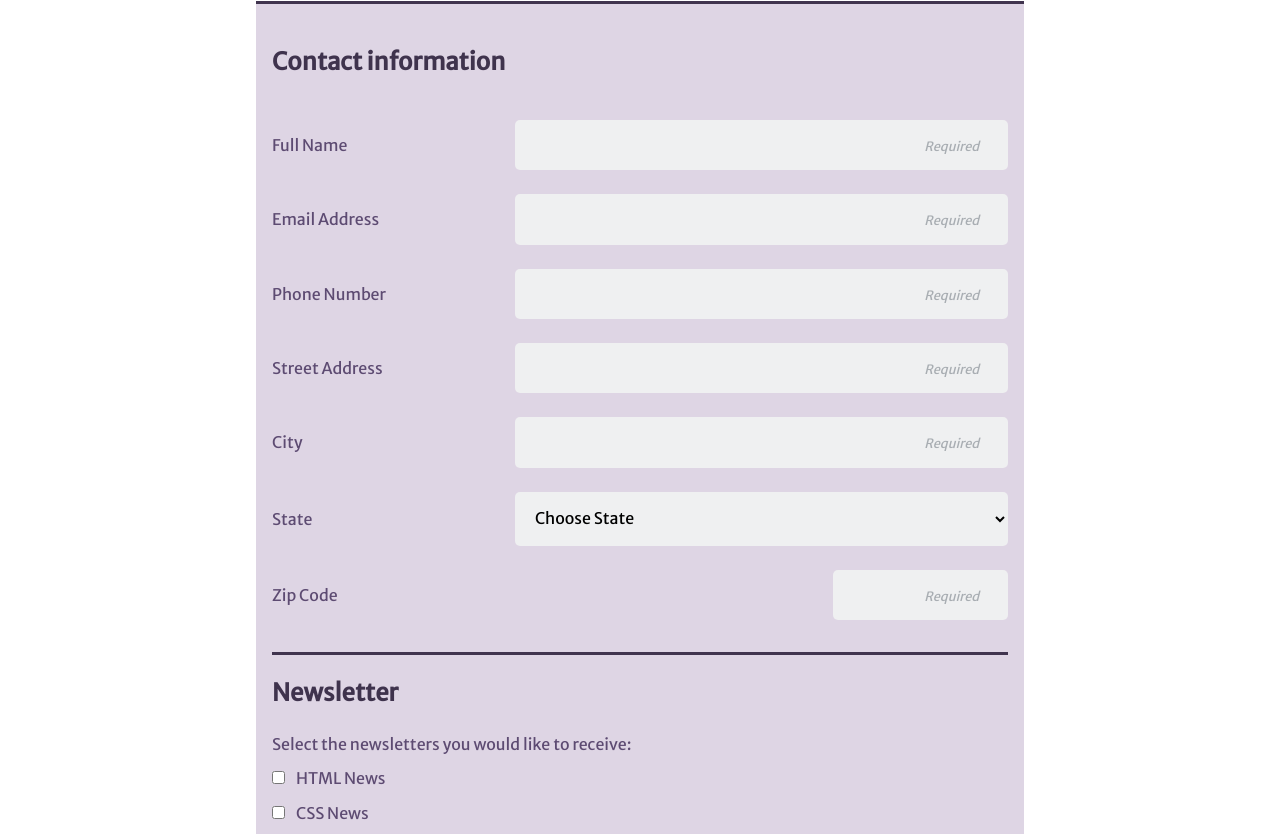
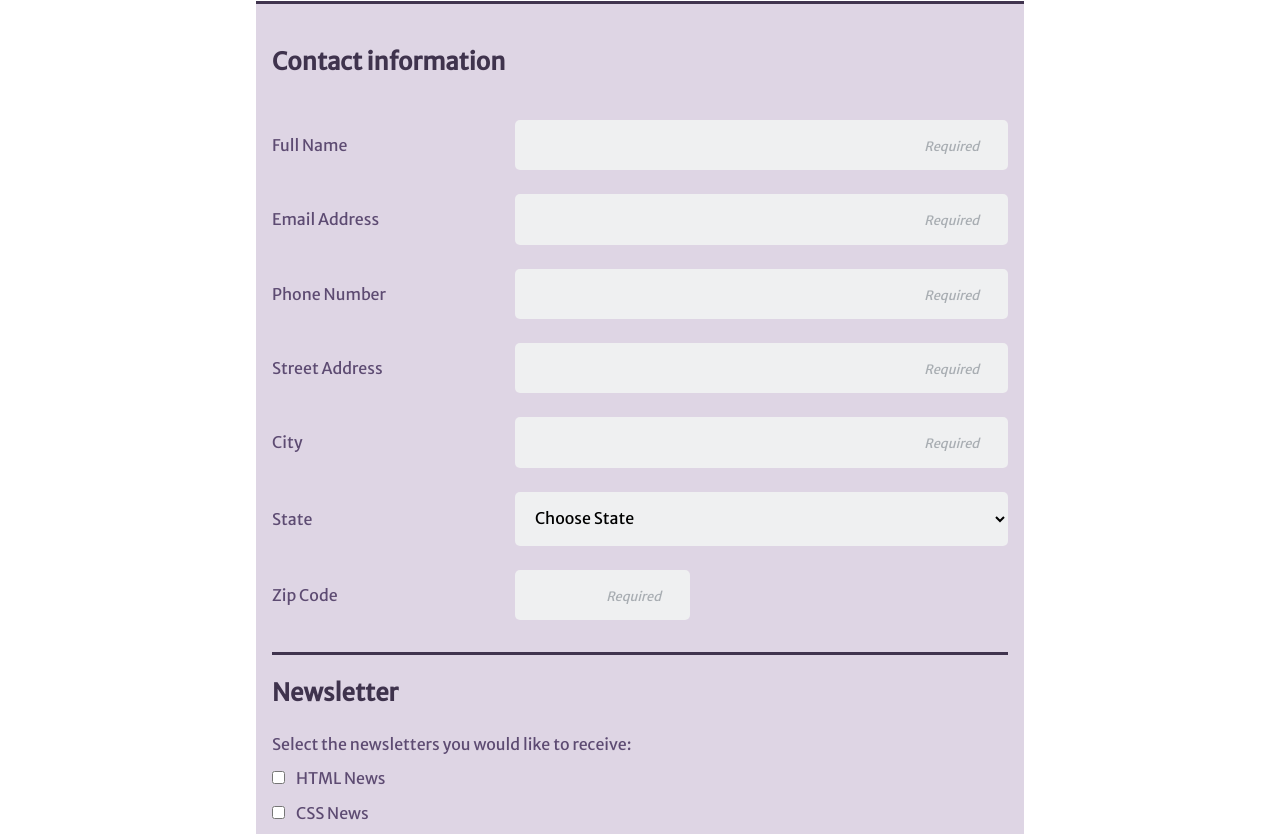
Before and after one commit to jesse-online/FE-Techdegree-project-3, a plain HTML site: page index.html in a window 1280 px wide. Shown: the part 238-1072 px from the top of the page. Drawn offline with Linux system fonts and the light colour scheme.

Commit message:
Updated CSS rule
Added max-width rule back into mediaquery to keep Zip Code label from filling the space between itself and its input element.

```diff
--- a/styles/styles.css
+++ b/styles/styles.css
@@ -238,6 +238,7 @@ Media queries
 
   .label-contact {
     flex: 1 33%;
+    max-width: 33%;
     margin: 0;
     padding: 1em 0;
   }
```
